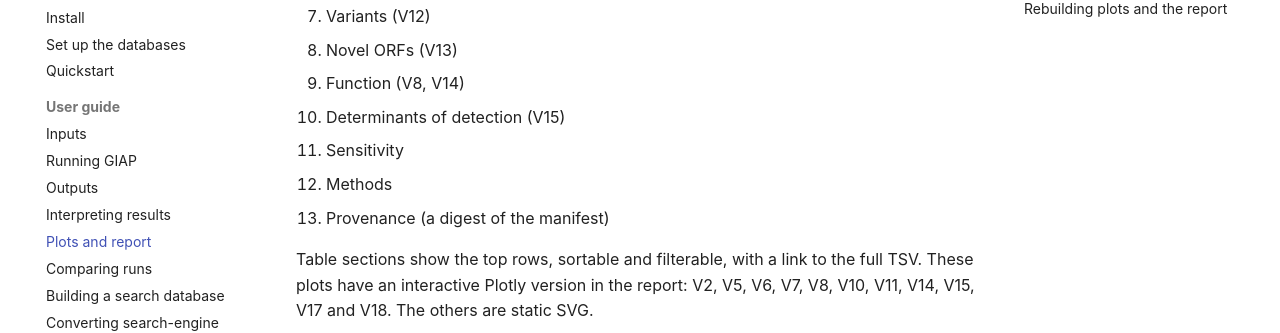
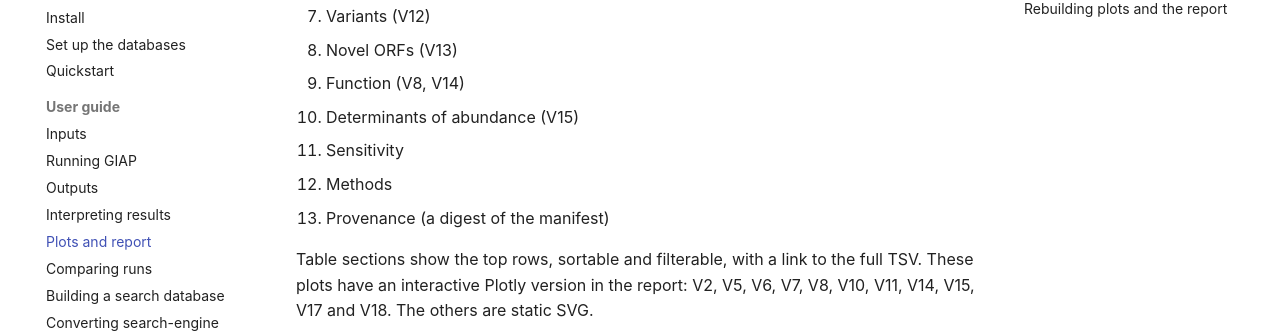
Before and after one commit to khoa-yelo/giap, an MkDocs documentation site: the page built from docs/user-guide/plots-and-report.md, in a window 1280 px wide and 900 px high, scrolled down 2728 px. Shown: the part 153-486 px from the top of the window. Built offline with MkDocs 1.6.1 and Material for MkDocs 9.7.7, drawn with Linux system fonts in a browser that asks for light colours.

Commit message:
docs: V15 report section is 'Determinants of abundance'
Agent-Role: lead
Co-Authored-By: Claude Opus 5.5 <noreply@anthropic.com>
Claude-Session: https://claude.ai/code/session_01PrvuX9xr7fWwMTpHJxPSjm

```diff
--- a/docs/user-guide/plots-and-report.md
+++ b/docs/user-guide/plots-and-report.md
@@ -76,7 +76,7 @@ The report has these sections:
 7. Variants (V12)
 8. Novel ORFs (V13)
 9. Function (V8, V14)
-10. Determinants of detection (V15)
+10. Determinants of abundance (V15)
 11. Sensitivity
 12. Methods
 13. Provenance (a digest of the manifest)
```
